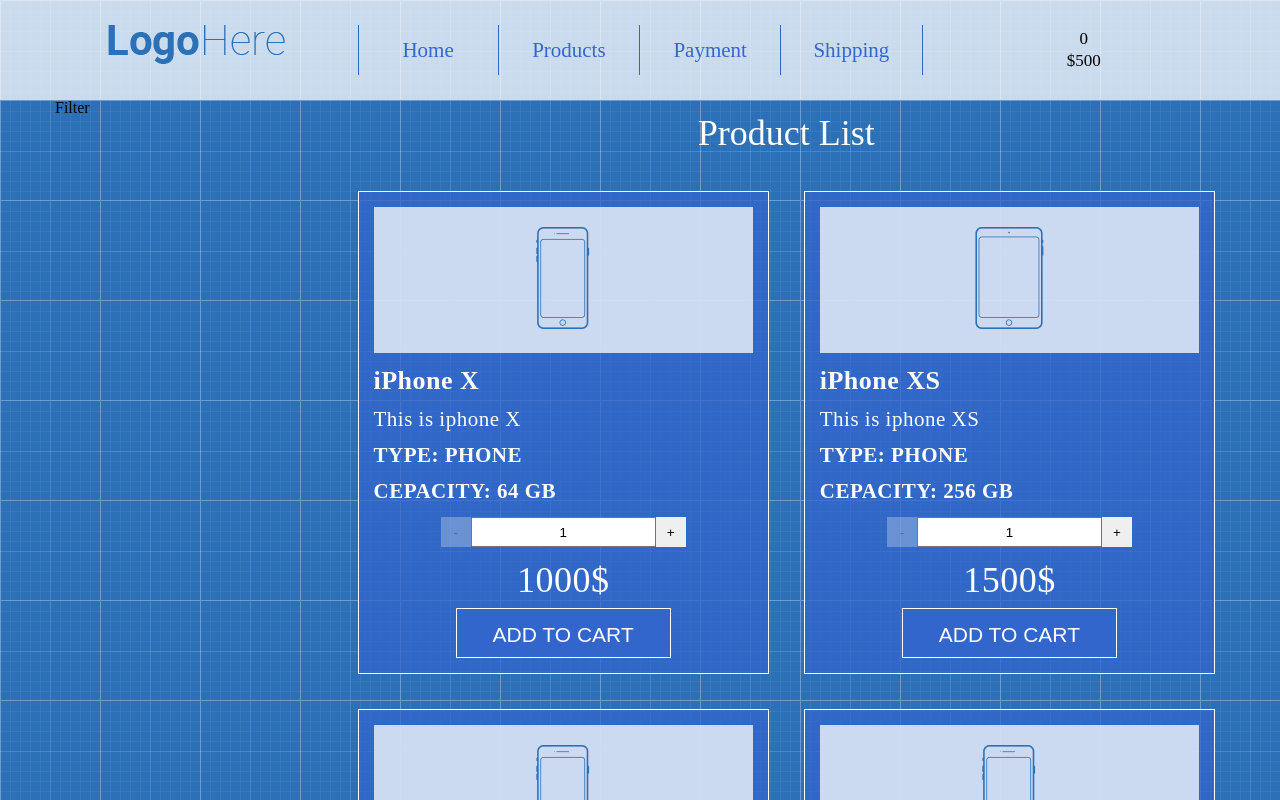
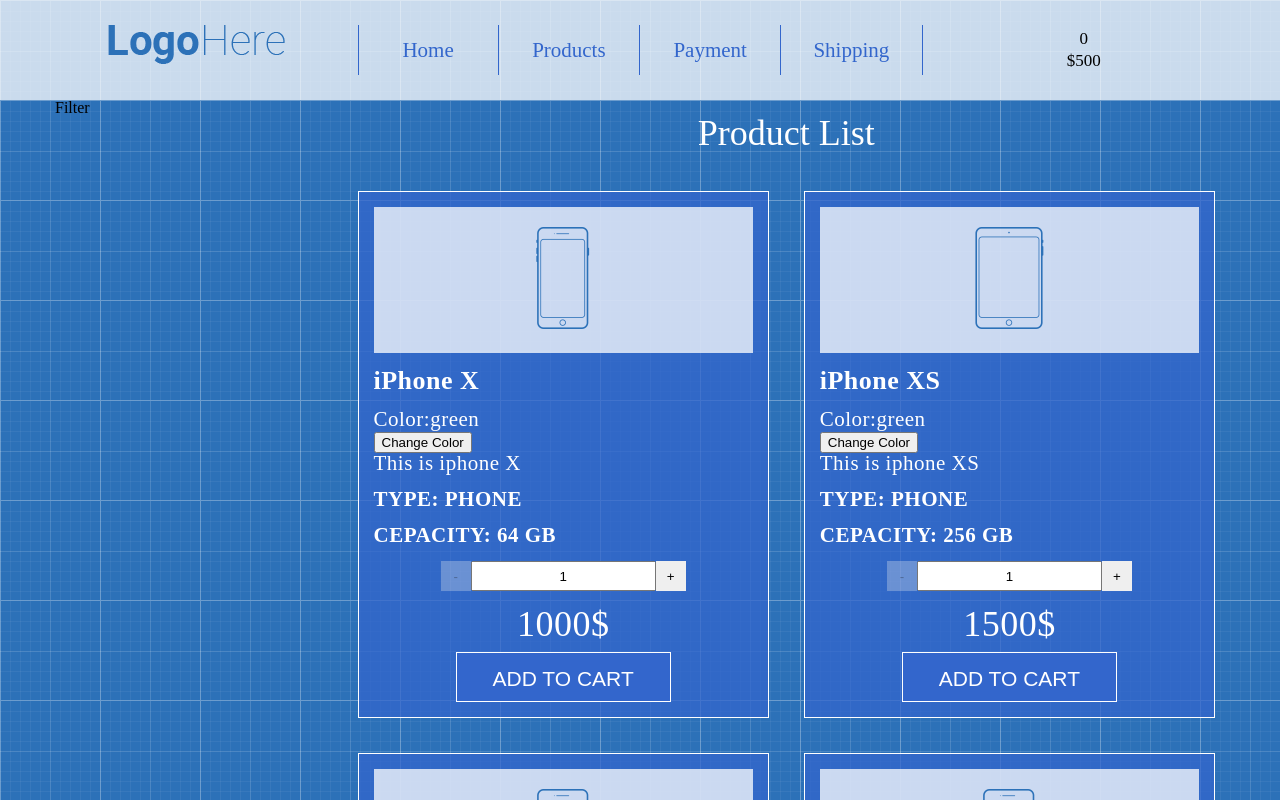
Before and after one commit to HelenPetrovska/shop-project-on-react, a React (Create React App) app: page / in a window 1280 px wide. Shown: the top 800 px of the page. Built offline with nearby package versions, Linux system fonts and the light colour scheme.

Commit message:
added changeColor with if

```diff
--- a/src/App/Main/Products/ProductListItem.js
+++ b/src/App/Main/Products/ProductListItem.js
@@ -6,6 +6,7 @@
 
     state = {
         productCount:1,
+        color:"green",
     }
 
     onIncrementClick() {
@@ -20,6 +21,23 @@
         }))
     }
 
+    // changeColor() {
+    //     this.setState((prevState) => {
+    //         return prevState.color === "red" ? {color:"green"} : {color:"red"}
+    //     })
+    // }
+
+    changeColor() {
+        this.setState((prevState) => {
+            if(prevState.color === "red") {
+                return {
+                    color:"green"
+                }
+            } else return {
+                color:"red"
+            }
+        })
+    }
 
     render() {
         const {
@@ -37,6 +55,10 @@
                     <img src={image} alt="product-img"/>
                 </div>
                 <div className="product-title">{name}</div>
+                <p>Color:{this.state.color}</p>
+                <button
+                    onClick={() => this.changeColor()}
+                >Change Color</button>
                 <div className="product-description">{description}</div>
                 <div className="product-features">Type: {type}</div>
                 <div className="product-features">Cepacity: {cepacity} Gb</div>
```
